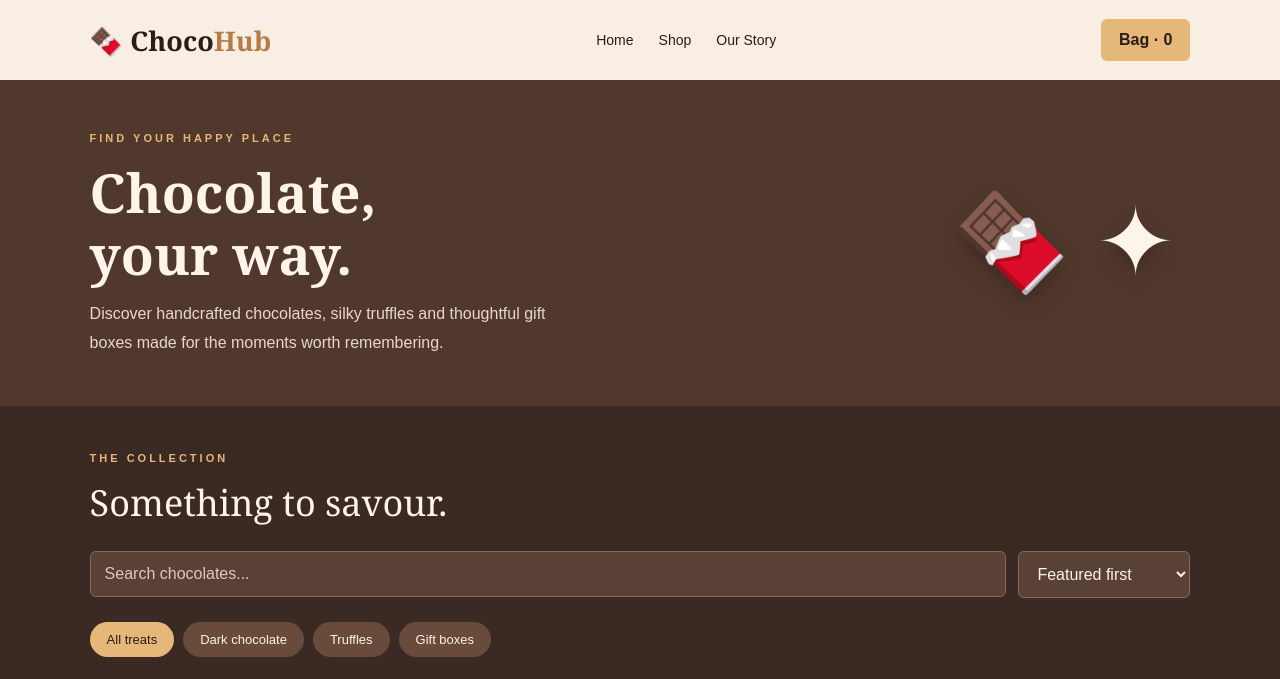
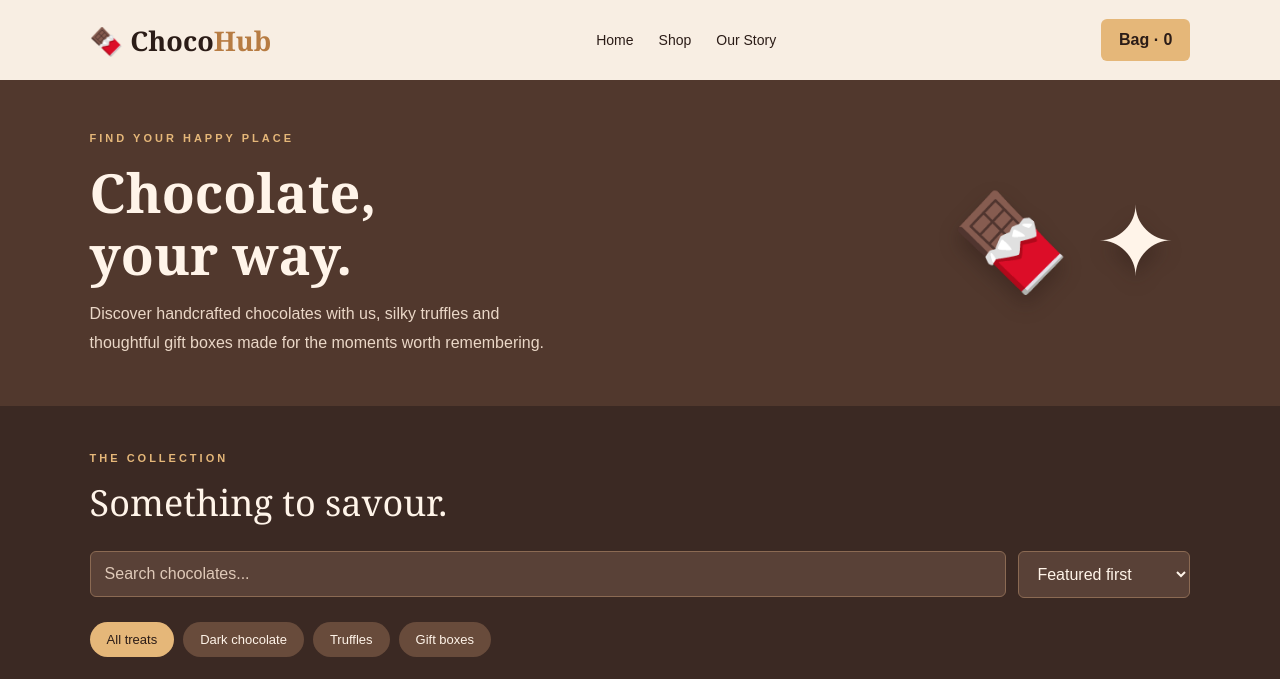
Before and after one commit to srit-s/chocohub, a plain HTML site: page products.html in a window 1280 px wide. Shown: the top 679 px of the page. Drawn offline with Linux system fonts and the light colour scheme.

Commit message:
change in text in product page

```diff
--- a/products.html
+++ b/products.html
@@ -455,7 +455,7 @@ footer p{
   <div>
     <span class="eyebrow">Find your happy place</span>
     <h1>Chocolate,<br>your way.</h1>
-    <p>Discover handcrafted chocolates, silky truffles and thoughtful gift boxes made for the moments worth remembering.</p>
+    <p>Discover handcrafted chocolates with us, silky truffles and thoughtful gift boxes made for the moments worth remembering.</p>
   </div>
   <div class="hero-art" aria-hidden="true">🍫 ✦</div>
 </section>
```
